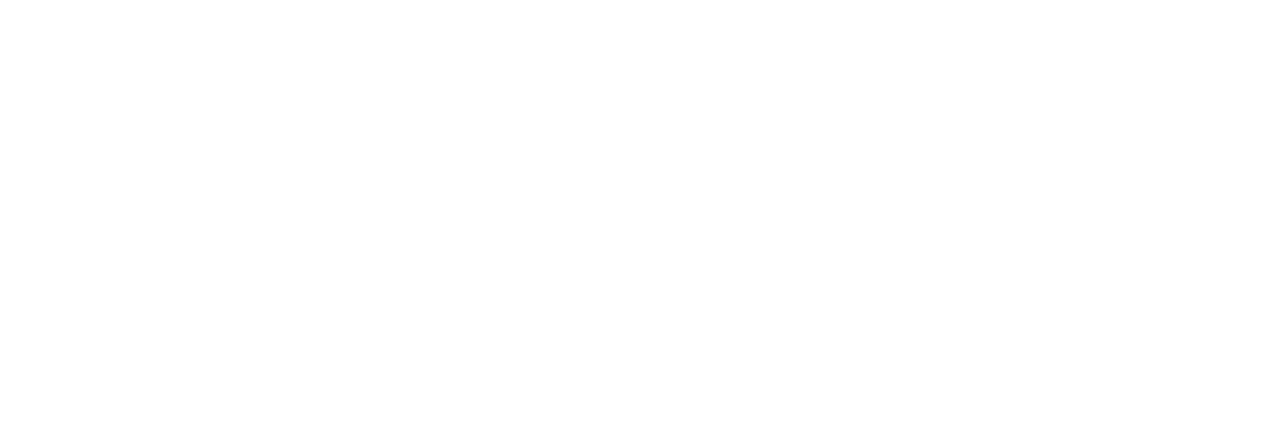
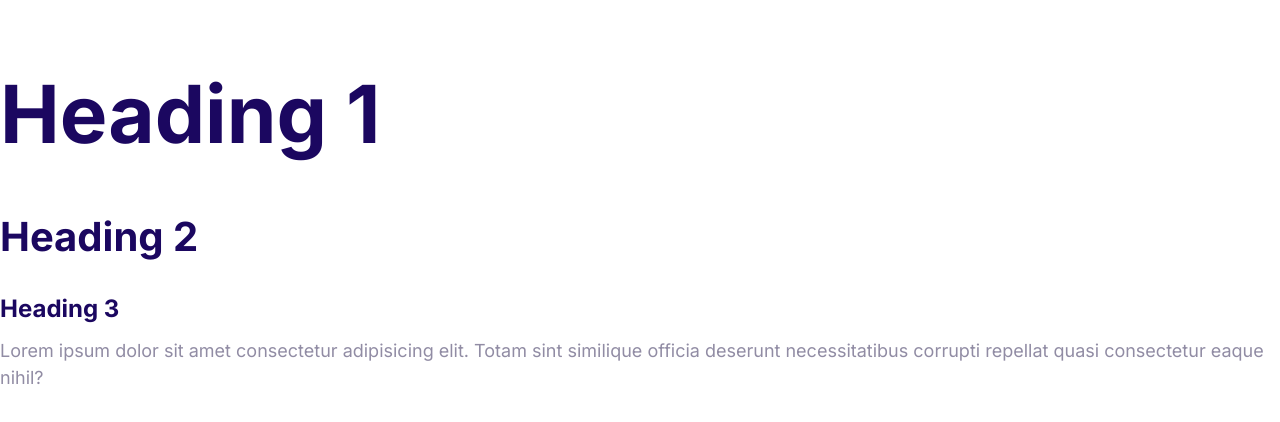
Before and after one commit to mehdi1024/mehdify, a plain HTML site: page index.html in a window 1280 px wide. Drawn offline with Linux system fonts and the light colour scheme.

Commit message:
Define the font styles.

```diff
--- a/css/styles.css
+++ b/css/styles.css
@@ -5,3 +5,51 @@
   --color-headings: #1b0760;
   --color-body: #918ca4;
 }
+html {
+  font-size: 62.5%;
+}
+
+body {
+  font-family: inter, Arial, Helvetica, sans-serif;
+  font-size: 2.4rem;
+  line-height: 1.5;
+  color: var(--color-body);
+}
+
+h1,
+h2,
+h3 {
+  color: var(--color-headings);
+  margin-bottom: 1rem;
+}
+
+h1 {
+  font-size: 7rem;
+}
+
+h2 {
+  font-size: 4rem;
+}
+
+h3 {
+  font-size: 3rem;
+}
+
+p {
+  margin-top: 0;
+}
+
+@media screen and (min-width: 1024px) {
+  body {
+    font-size: 1.8rem;
+  }
+  h1 {
+    font-size: 8rem;
+  }
+  h2 {
+    font-size: 4rem;
+  }
+  h3 {
+    font-size: 2.4rem;
+  }
+}
--- a/index.html
+++ b/index.html
@@ -4,8 +4,23 @@
     <meta charset="UTF-8" />
     <meta name="viewport" content="width=device-width, initial-scale=1.0" />
     <title>Document</title>
+    <link rel="preconnect" href="https://fonts.googleapis.com" />
+    <link rel="preconnect" href="https://fonts.gstatic.com" crossorigin />
+    <link
+      href="https://fonts.googleapis.com/css2?family=Inter:wght@400;700&display=swap"
+      rel="stylesheet"
+    />
     <link rel="stylesheet" href="/css/normalize.css" />
     <link rel="stylesheet" href="/css/styles.css" />
   </head>
-  <body></body>
+  <body>
+    <h1>Heading 1</h1>
+    <h2>Heading 2</h2>
+    <h3>Heading 3</h3>
+    <p>
+      Lorem ipsum dolor sit amet consectetur adipisicing elit. Totam sint
+      similique officia deserunt necessitatibus corrupti repellat quasi
+      consectetur eaque nihil?
+    </p>
+  </body>
 </html>
```
